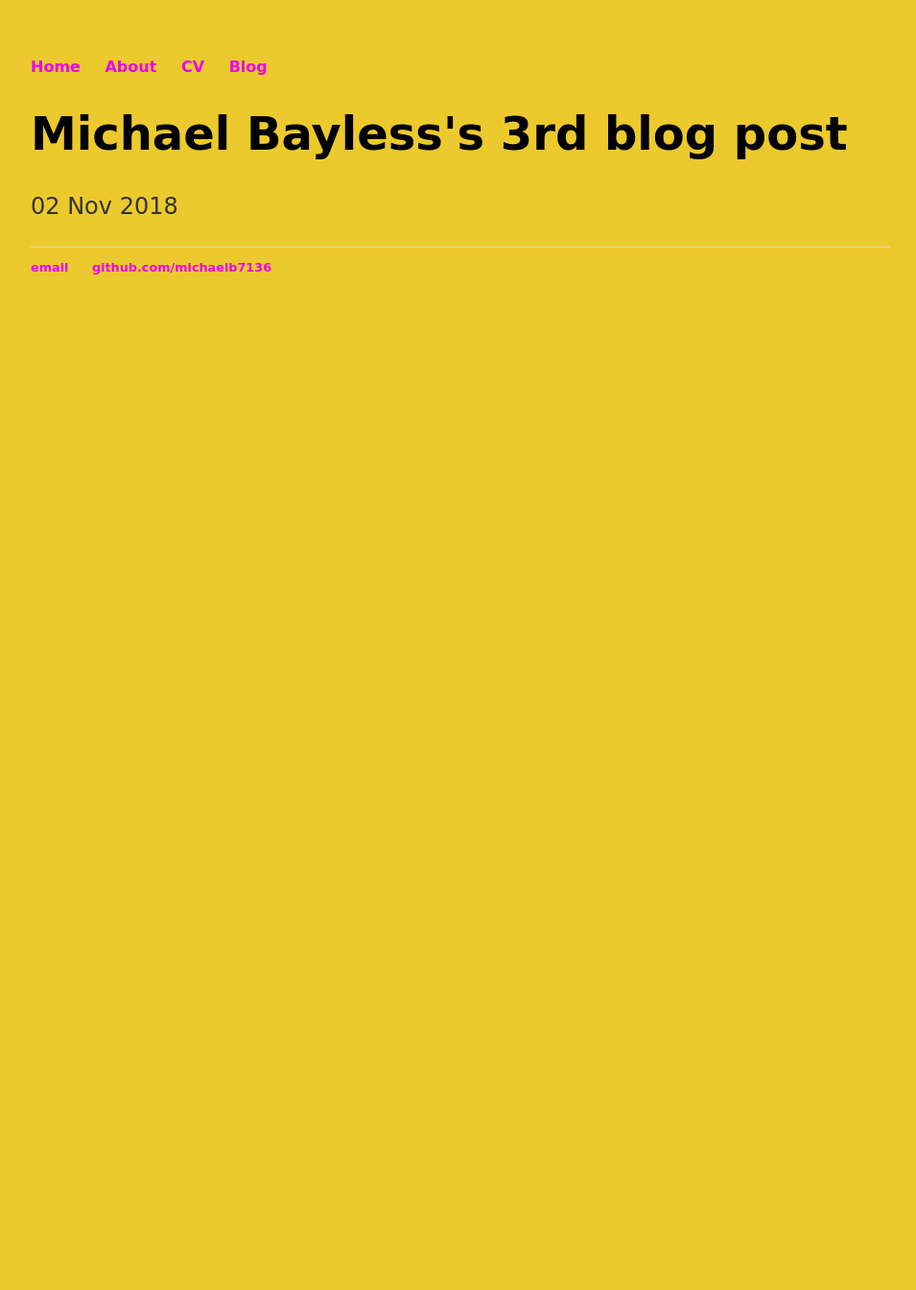
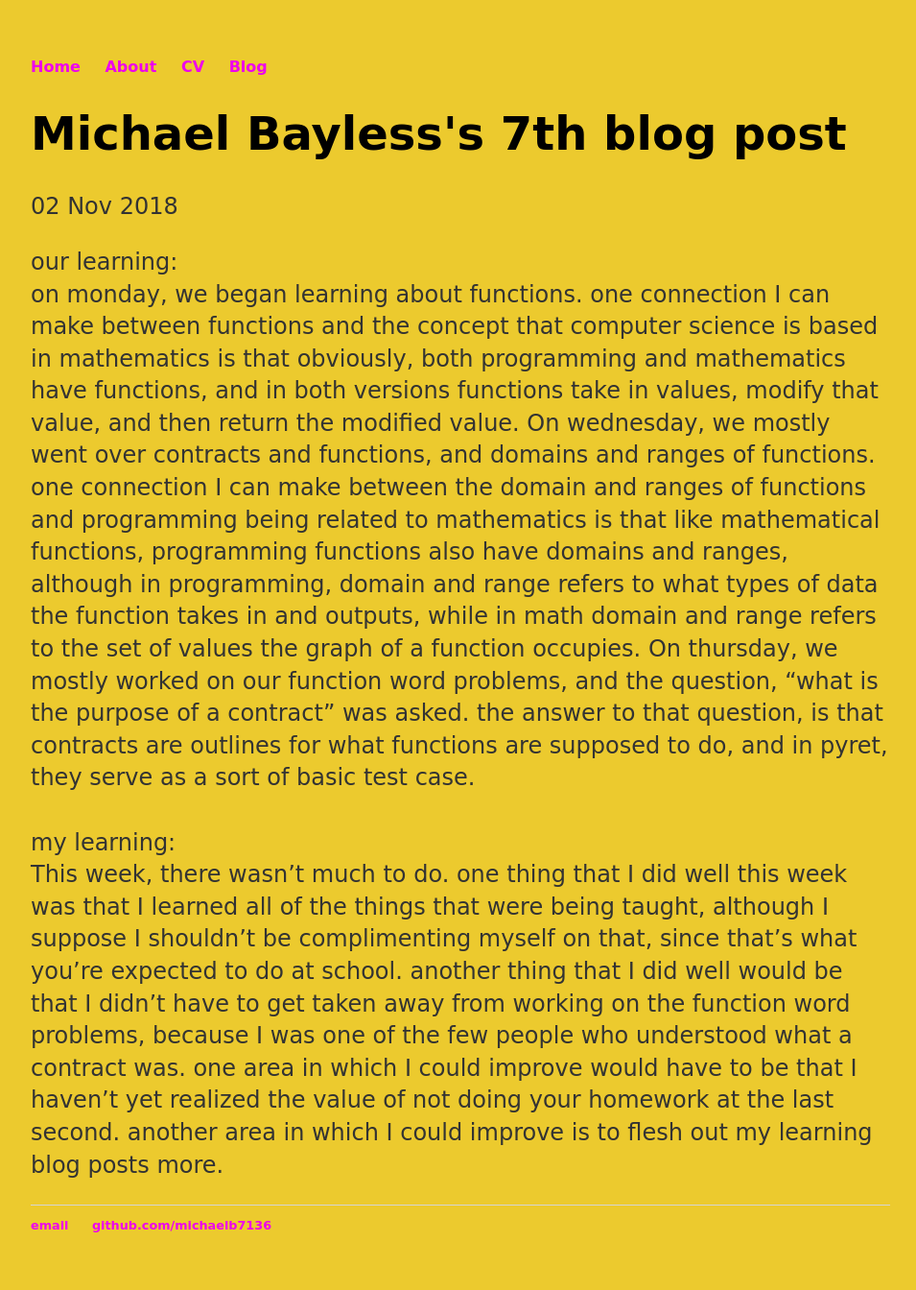
Before and after one commit to michaelb7136/michaelb7136, a Jekyll site: the page built from _posts/2018-11-2-Michael-Bayless-post-7.md, in a window 1280 px wide. Shown: the whole page at 96% size, without its empty margins (160-1115 px from the left). Built offline with Jekyll 4.4.1, drawn with Linux system fonts in a browser that asks for light colours; before the commit the page ends 900 px from its top, so only the background shows below that.

Commit message:
Update 2018-11-2-Michael-Bayless-post-7.md

```diff
--- a/_posts/2018-11-2-Michael-Bayless-post-7.md
+++ b/_posts/2018-11-2-Michael-Bayless-post-7.md
@@ -1,5 +1,12 @@
 ---
 layout: post
-title: "Michael Bayless's 3rd blog post"
+title: "Michael Bayless's 7th blog post"
 date: 2018-11-02
 ---
+our learning:
+<br>
+on monday, we began learning about functions. one connection I can make between functions and the concept that computer science is based in mathematics is that obviously, both programming and mathematics have functions, and in both versions functions take in values, modify that value, and then return the modified value. On wednesday, we mostly went over contracts and functions, and domains and ranges of functions. one connection I can make between the domain and ranges of functions and programming being related to mathematics is that like mathematical functions, programming functions also have domains and ranges, although in programming, domain and range refers to what types of data the function takes in and outputs, while in math domain and range refers to the set of values the graph of a function occupies. On thursday, we mostly worked on our function word problems, and the question, "what is the purpose of a contract" was asked. the answer to that question, is that contracts are outlines for what functions are supposed to do, and in pyret, they serve as a sort of basic test case.
+<br><br>
+my learning:
+<br>
+This week, there wasn't much to do. one thing that I did well this week was that I learned all of the things that were being taught, although I suppose I shouldn't be complimenting myself on that, since that's what you're expected to do at school. another thing that I did well would be that I didn't have to get taken away from working on the function word problems, because I was one of the few people who understood what a contract was. one area in which I could improve would have to be that I haven't yet realized the value of not doing your homework at the last second. another area in which I could improve is to flesh out my learning blog posts more.
```
